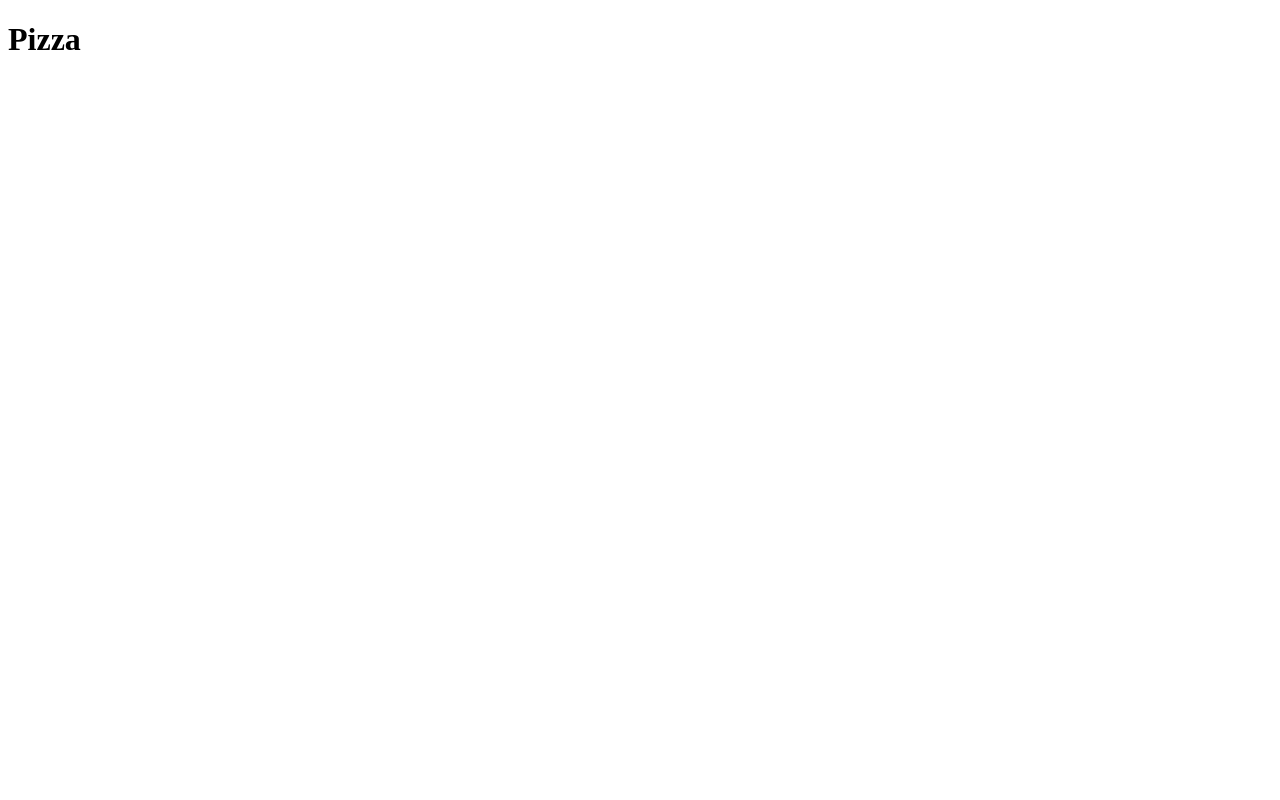
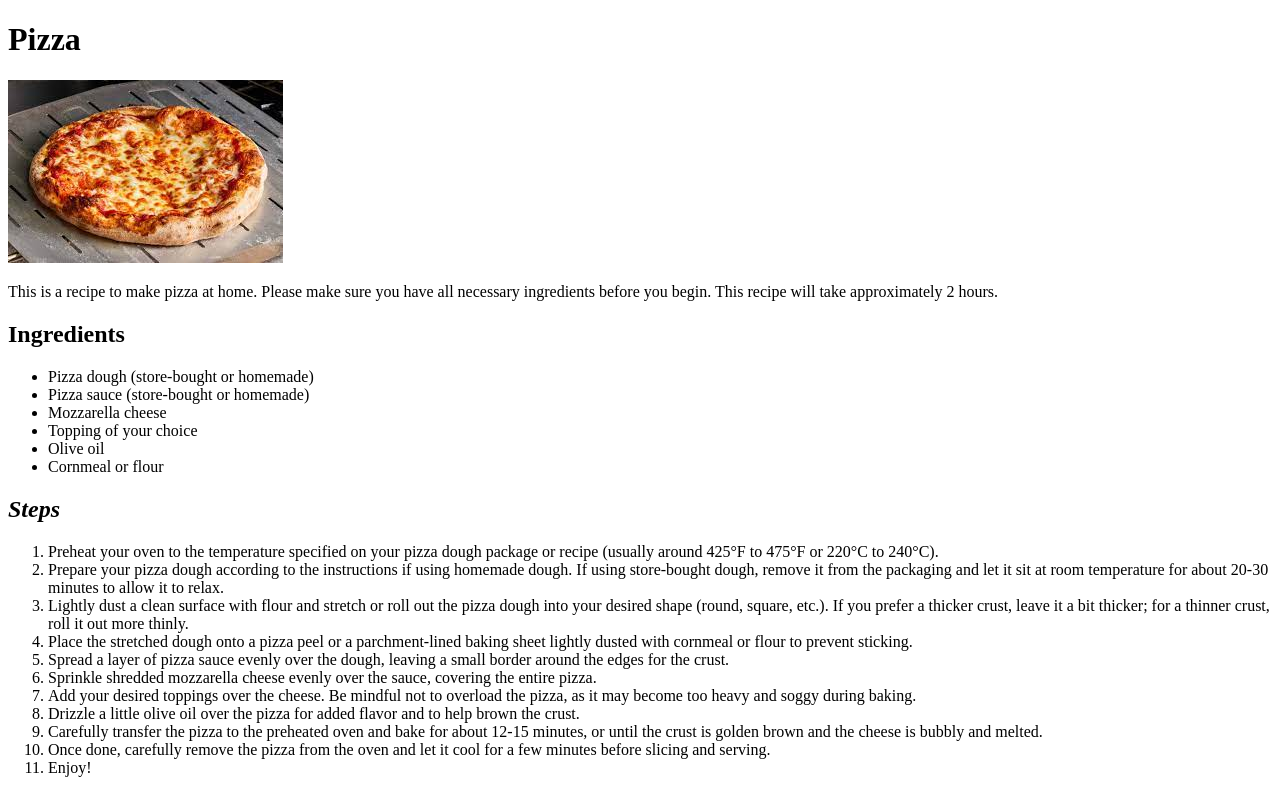
Before and after one commit to mvallad1/odin-recipes, a plain HTML site: page recipes/pizza.html in a window 1280 px wide. Drawn offline with Linux system fonts and the light colour scheme.

Commit message:
Added picture, ingredients, steps to pizza.html
Recipes steps and ingredients were required

```diff
--- a/recipes/pizza.html
+++ b/recipes/pizza.html
@@ -7,5 +7,30 @@
     </head>
     <body>
         <h1>Pizza</h1>
+        <img src="../pictures/pizza.jpeg">
+        <p>This is a recipe to make pizza at home. Please make sure you have all necessary ingredients before you begin. This recipe will take approximately 2 hours.</p>
+        <h2>Ingredients</h2>
+        <ul>
+            <li>Pizza dough (store-bought or homemade)</li>
+            <li>Pizza sauce (store-bought or homemade)</li>
+            <li>Mozzarella cheese</li>
+            <li>Topping of your choice</li>
+            <li>Olive oil</li>
+            <li>Cornmeal or flour</li>
+        </ul>
+        <h2><strong><em>Steps</em></strong></h2>
+        <ol>
+            <li>Preheat your oven to the temperature specified on your pizza dough package or recipe (usually around 425°F to 475°F or 220°C to 240°C).</li>
+            <li>Prepare your pizza dough according to the instructions if using homemade dough. If using store-bought dough, remove it from the packaging and let it sit at room temperature for about 20-30 minutes to allow it to relax.</li>
+            <li>Lightly dust a clean surface with flour and stretch or roll out the pizza dough into your desired shape (round, square, etc.). If you prefer a thicker crust, leave it a bit thicker; for a thinner crust, roll it out more thinly.</li>
+            <li>Place the stretched dough onto a pizza peel or a parchment-lined baking sheet lightly dusted with cornmeal or flour to prevent sticking.</li>
+            <li>Spread a layer of pizza sauce evenly over the dough, leaving a small border around the edges for the crust.</li>
+            <li>Sprinkle shredded mozzarella cheese evenly over the sauce, covering the entire pizza.</li>
+            <li>Add your desired toppings over the cheese. Be mindful not to overload the pizza, as it may become too heavy and soggy during baking.</li>
+            <li> Drizzle a little olive oil over the pizza for added flavor and to help brown the crust.</li>
+            <li>Carefully transfer the pizza to the preheated oven and bake for about 12-15 minutes, or until the crust is golden brown and the cheese is bubbly and melted.</li>
+            <li>Once done, carefully remove the pizza from the oven and let it cool for a few minutes before slicing and serving.</li>
+            <li>Enjoy!</li>
+        </ol>
     </body>
 </html>
```
Also changed, not shown: pictures/pizza.jpeg (added).
